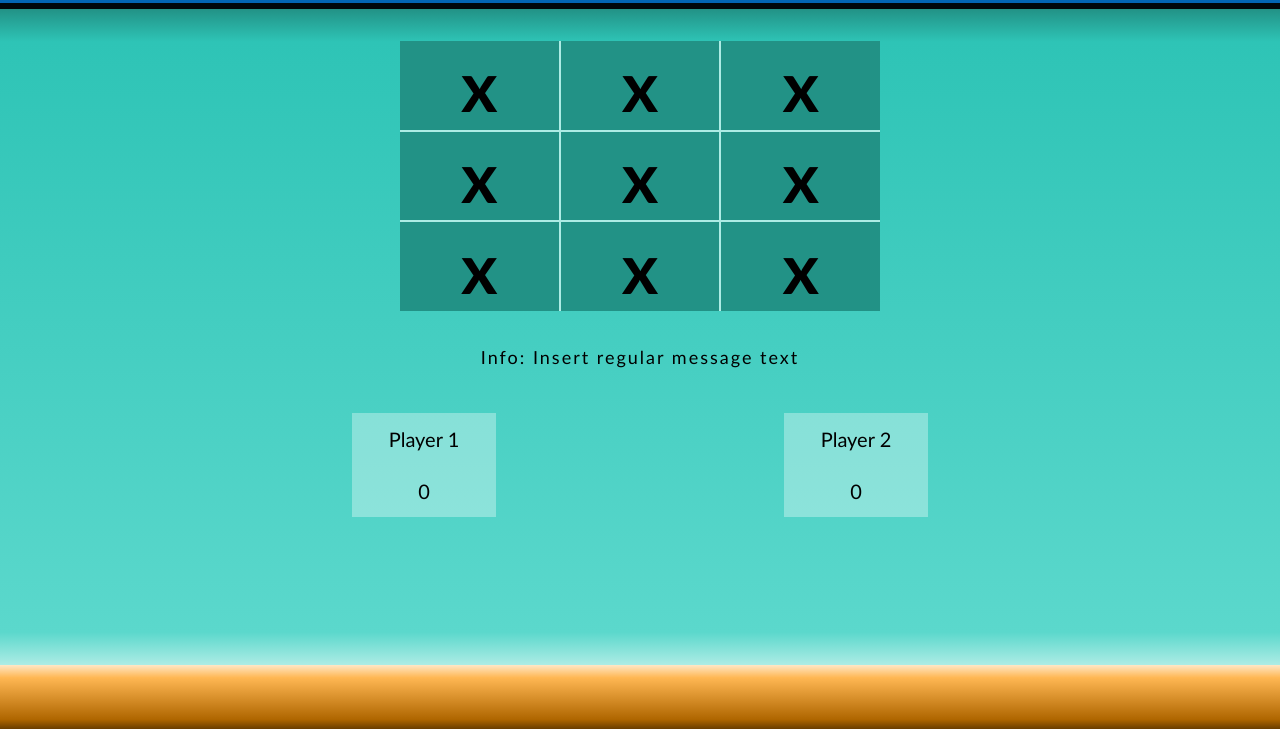
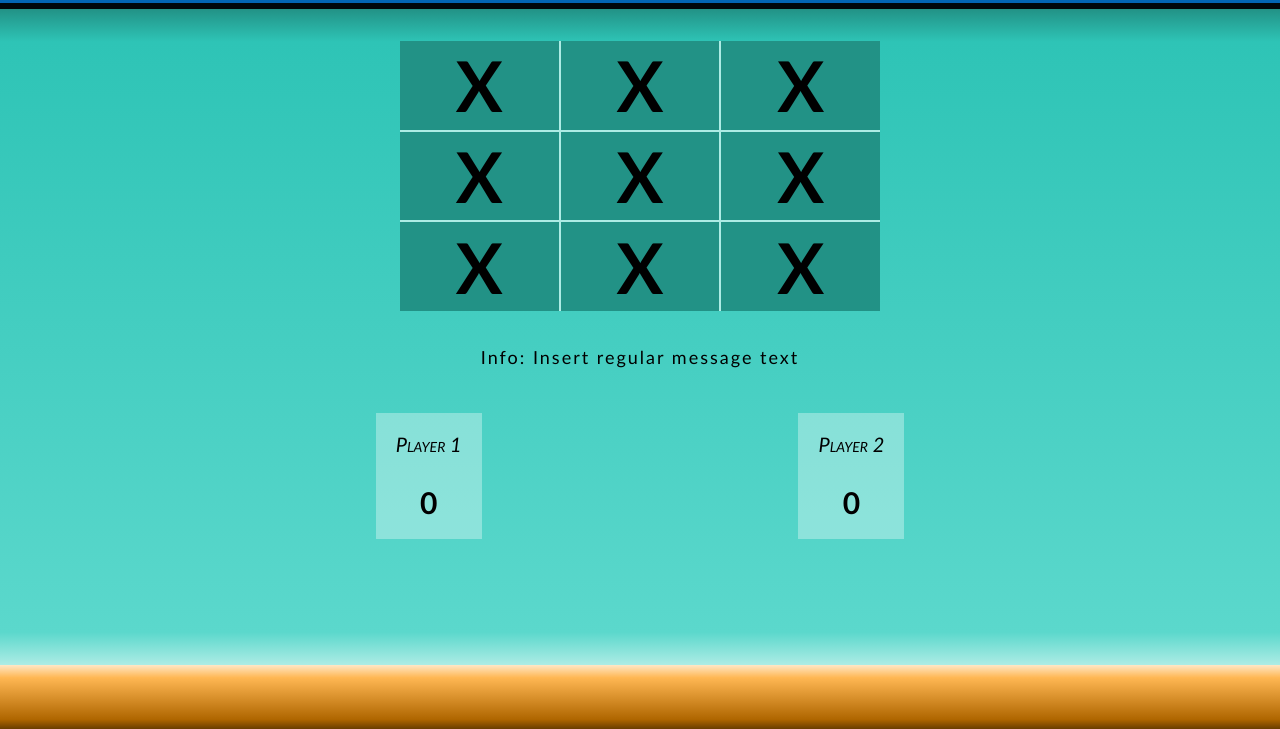
Before and after one commit to WonderNote18/top_js-tic-tac-toe, a plain HTML site: page index.html in a window 1280 px wide. Shown: the part 71-800 px from the top of the page. Drawn offline with Linux system fonts and the light colour scheme.

Commit message:
Set main window into screens, added gameboard.js Removed gameDisplay placeholders for scoreboard.js to generate Refactored naming for game board and scoreboard in html Created gameBoard module to handle display and storage of game board Resized main game containers Edited fonts and animations

```diff
--- /dev/null
+++ b/gameboard.js
@@ -0,0 +1,45 @@
+const gameBoard = (function() {
+    'use strict';
+
+    let _gameArray = [];
+    let _gameDisplay = document.querySelector("#gameDisplay");
+
+    function _render() {
+        _gameDisplay.innerHTML= '';
+
+        _gameDisplay.innerHTML = _generateInnerHTML();
+    };
+
+    function _generateInnerHTML() {
+        let html = '';
+
+        for (let i = 0; i < _gameArray.length; i++){
+            html += `
+            <div id="cell${i}" class="gameGridCell">
+                <div class="gameGridText">${_gameArray[i]}</div>
+            </div>
+            `
+        };
+
+        return html;
+    };
+
+    function _initGameArray() {
+        _gameArray = [];
+
+        for (let i = 0; i < 9; i++) {
+            _gameArray.push('X');
+        };
+    }
+
+    function init() {
+        _initGameArray();
+        _render();
+    };
+
+    return {
+        init: init
+    };
+})();
+
+gameBoard.init();
--- a/index.html
+++ b/index.html
@@ -9,51 +9,31 @@
             <div id="headerContainer">
                 <h1 id="headerTitleText">Tic-Tac-Toe</h1>
             </div>
-            <div id="gameContainer">
-                <div id="gameDisplay">
-                    <div id="gameGrid1" class="gameGridCell">
-                        <div class="gameGridText">x</div>
-                    </div>
-                    <div id="gameGrid2" class="gameGridCell">
-                        <div class="gameGridText">x</div>
-                    </div>
-                    <div id="gameGrid3" class="gameGridCell">
-                        <div class="gameGridText">x</div>
-                    </div>
-                    <div id="gameGrid4" class="gameGridCell">
-                        <div class="gameGridText">x</div>
-                    </div>
-                    <div id="gameGrid5" class="gameGridCell">
-                        <div class="gameGridText">x</div>
-                    </div>
-                    <div id="gameGrid6" class="gameGridCell">
-                        <div class="gameGridText">x</div>
-                    </div>
-                    <div id="gameGrid7" class="gameGridCell">
-                        <div class="gameGridText">x</div>
-                    </div>
-                    <div id="gameGrid8" class="gameGridCell">
-                        <div class="gameGridText">x</div>
-                    </div>
-                    <div id="gameGrid9" class="gameGridCell">
-                        <div class="gameGridText">x</div>
-                    </div>
-                </div>
+
+            <div id="gameContainer" class="screen">
+                <div id="gameDisplay"></div>
                 <div id="gameMessages">
                     <div class="info">Info: Insert regular message text</div>
                 </div>
-                <div id="gameScore">
-                    <div id="player1" class="playerScore">
-                        <div class="playerScoreText">Player 1</div>
-                        <div class="playerScoreText">0</div>
+                <div id="gameScoreboard">
+                    <div id="player1" class="scoreboard">
+                        <div id="name" class="scoreboardText">Player 1</div>
+                        <div id="score" class="scoreboardText">0</div>
                     </div>
-                    <div id="player2" class="playerScore">
-                        <div class="playerScoreText">Player 2</div>
-                        <div class="playerScoreText">0</div>
+                    <div id="player2" class="scoreboard">
+                        <div id="name" class="scoreboardText">Player 2</div>
+                        <div id="score" class="scoreboardText">0</div>
                     </div>
                 </div>
             </div>
+
+            <div id="menuContainer" class="screen" style="display: none;">
+
+            </div>
+
             <div id="footerContainer"></div>
         </div>
     </body>
+
+    <script src="gameboard.js"></script>
 </html>
--- a/styles.css
+++ b/styles.css
@@ -5,6 +5,12 @@ body {
     height: 100%;
     margin: 0;
     font-family: 'Gill Sans', 'Gill Sans MT', Calibri, 'Trebuchet MS', sans-serif;
+}
+.screen {
+    background: #2ec4b6;
+    background: linear-gradient(180deg, #229286 0%, #2ec4b6 5%, #5bd8cc 95%, #ADECE5 100%);
+    flex-grow: 1;
+    overflow: auto
 }
 .gameGridCell {
     background-color: #229286;
@@ -20,18 +26,20 @@ body {
 }
 .gameGridCell:hover {
     background-color: #17615Acc;
-    box-shadow: 1px 3px 18px #7DFF3D99;
+    box-shadow: 3px 2px 16px #7DFF3Dbb;
     text-shadow: 1px 1px 12px #FEFEFE99;
 }
 .gameGridText {
     margin: 0 auto;
 }
-.playerScore {
+.scoreboard {
     margin: auto 0;
     height: inherit;
     background: #FEFEFE55;
+    width: minmax(100px, max-content);
+    padding: 5px 20px;
 }
-.playerScoreText {
+.scoreboardText {
     font-size: 2rem;
     padding: 1.4rem 0;
 }
@@ -55,12 +63,6 @@ body {
     margin: auto 0;
     color: #FDFFFC;
 }
-#gameContainer {
-    background: #2ec4b6;
-    background: linear-gradient(180deg, #229286 0%, #2ec4b6 5%, #5bd8cc 95%, #ADECE5 100%);
-    flex-grow: 1;
-    overflow: auto
-}
 #gameDisplay {
     display: grid;
     background: #ADECE5;
@@ -83,15 +85,24 @@ body {
     letter-spacing: 0.2rem;
     height: 32px;
 }
-#gameScore {
+#gameScoreboard {
     width: 576px;
     margin: 0 auto;
     text-align: center;
     display: grid;
-    grid-template-columns: 25% 25%;
-    grid-template-rows: 10rem;
-    grid-gap: 50%;
+    grid-template-columns: minmax(min-content, max-content) minmax(min-content, max-content);
+    grid-template-rows: 12rem;
+    grid-gap: 55%;
     margin: 0 auto;
+    justify-content: center;
+}
+#name {
+    font-variant: small-caps;
+    font-style: italic;
+}
+#score {
+    font-weight: bold;
+    font-size: 3rem;
 }
 #footerContainer {
     background: #ffb753;
```
